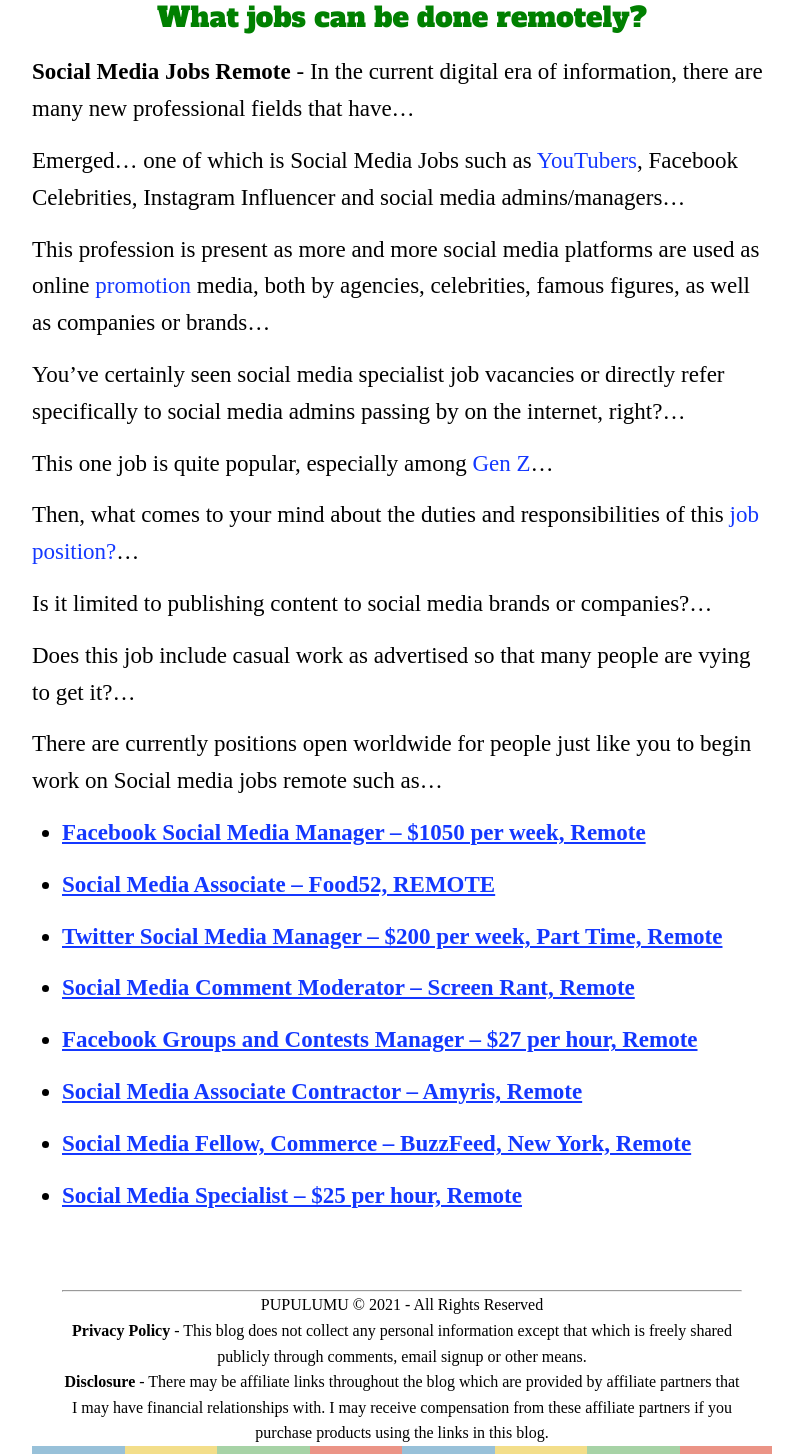
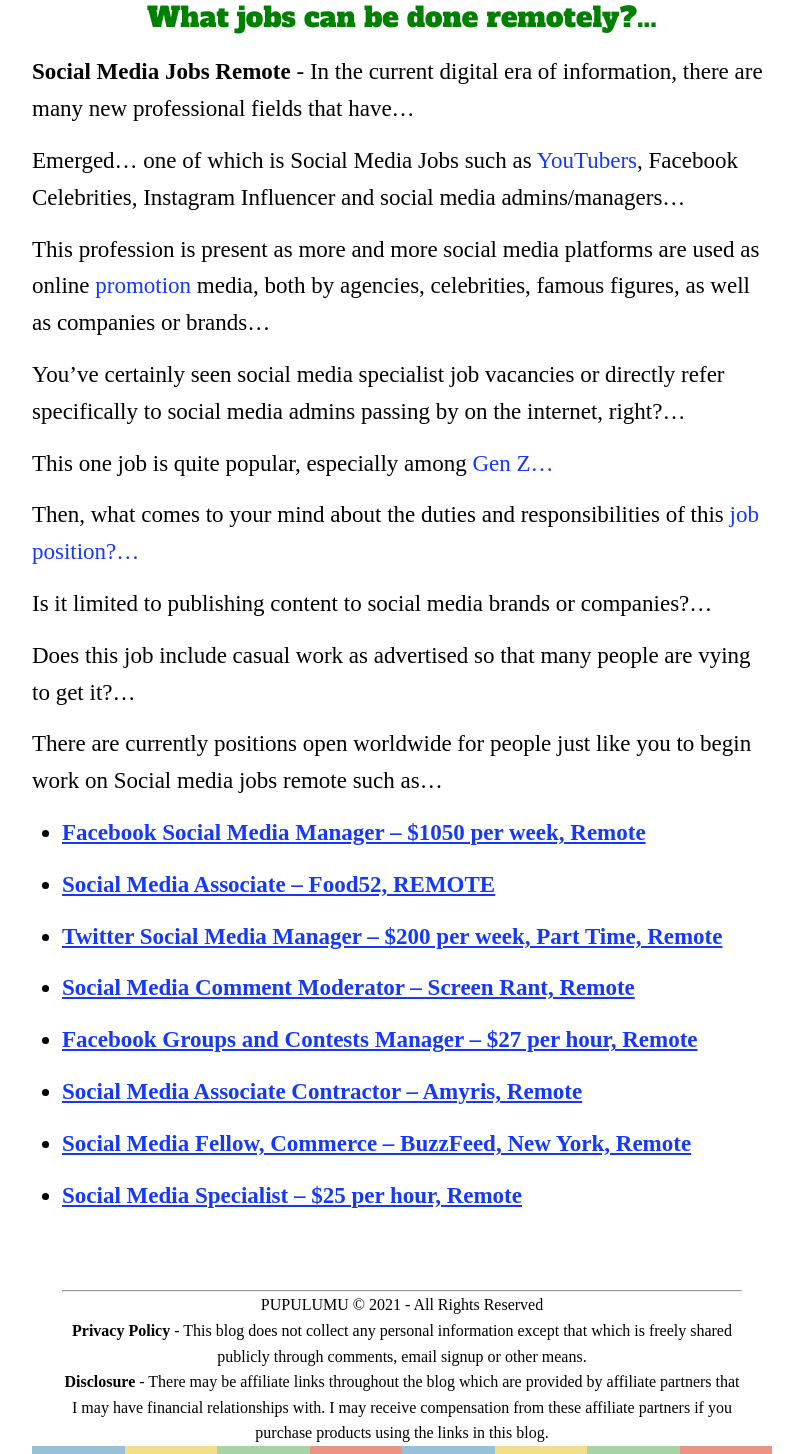
Before and after one commit to coffeecocoa/coffeecocoa.github.io, a Jekyll site: the page built from _pages/social-media-jobs-remote.md, in a window 1280 px wide. Shown: the part 712-2166 px from the top of the page, without its empty margins (238-1041 px from the left). Built offline with Jekyll 4.4.1, drawn with Linux system fonts in a browser that asks for light colours; some web fonts are replaced.

Commit message:
tempekmu ngiler 5.1

```diff
--- a/_pages/social-media-jobs-remote.md
+++ b/_pages/social-media-jobs-remote.md
@@ -13,7 +13,7 @@
 </p>
 
 
-<h3 align="center" style="color: green;">What jobs can be done remotely?</h3>
+<h3 align="center" style="color: green;">What jobs can be done remotely?...</h3>
 
 **Social Media Jobs Remote** - In the current digital era of information, there are many new professional fields that have...
 
@@ -24,10 +24,10 @@
 
 You've certainly seen social media specialist job vacancies or directly refer specifically to social media admins passing by on the internet, right?...
 
-This one job is quite popular, especially among [Gen Z](/nintendo-switch-review-and-price/)...
+This one job is quite popular, especially among [Gen Z...](/nintendo-switch-review-and-price/)
 
 
-Then, what comes to your mind about the duties and responsibilities of this [job position?](/social-media-jobs-remote/)...
+Then, what comes to your mind about the duties and responsibilities of this [job position?...](/social-media-jobs-remote/)
 
 Is it limited to publishing content to social media brands or companies?...
 
```
